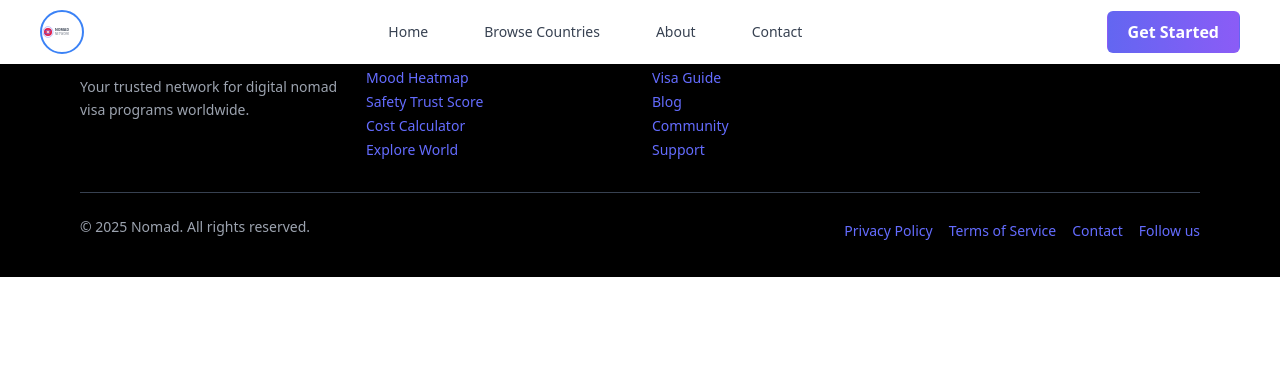
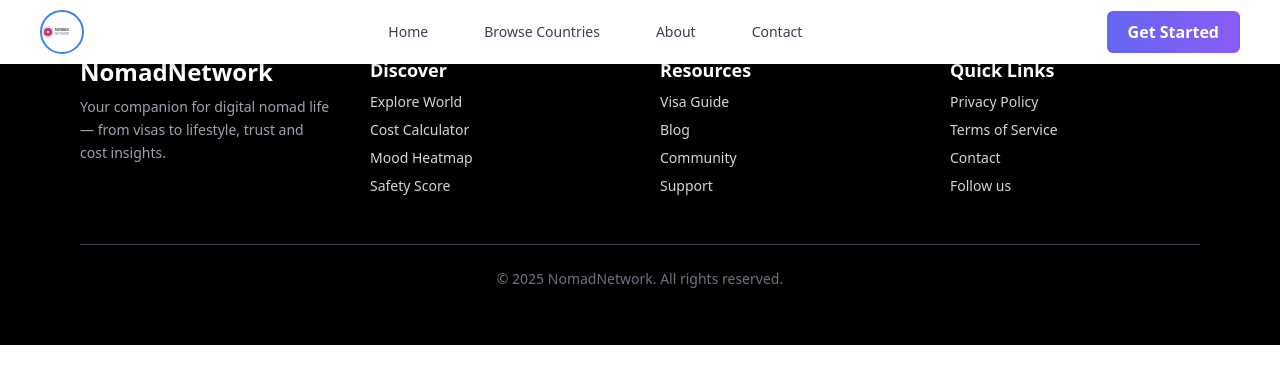
Before and after one commit to hmhlabzio/Nomad, a React (Vite) app: page /city/1 in a window 1280 px wide. Shown: the top 384 px of the page. Built offline with nearby package versions, Linux system fonts and the light colour scheme.

Commit message:
Updated Hero section and Footer section abd added Filter section in home page

```diff
--- a/src/components/CityPreview.jsx
+++ b/src/components/CityPreview.jsx
@@ -312,6 +312,137 @@ function CityPreview({ onFeedbackSubmit }) {
           padding-bottom: 0.4rem;
         }
       `}</style>
+      <section className="filter-section">
+  <div className="filter-toolbar">
+    <span className="filter-label">🔍 Filters:</span>
+
+    <select className="filter-dropdown">
+      <option>All Regions</option>
+      <option>Europe</option>
+      <option>Asia</option>
+      <option>Americas</option>
+      <option>Africa</option>
+    </select>
+
+    <select className="filter-dropdown">
+      <option>Cost of Living</option>
+      <option>Low to High</option>
+      <option>High to Low</option>
+    </select>
+
+    <select className="filter-dropdown">
+      <option>Internet Speed</option>
+      <option>Fastest First</option>
+      <option>Slowest First</option>
+    </select>
+
+    <select className="filter-dropdown">
+      <option>Visa Duration</option>
+      <option>Short to Long</option>
+      <option>Long to Short</option>
+    </select>
+
+    <button className="filter-button search">Search</button>
+    <button className="filter-button reset">Reset</button>
+  </div>
+
+  <style>{`
+    .filter-section {
+      width: 100%;
+      background-color: #f8fafc;
+      padding: 0.75rem 0.5rem;
+      margin-top: 0rem;
+    }
+      .section-title {
+          font-size: 2rem;
+          font-weight: bold;
+          margin-bottom: 1rem;
+          color: black; /* Add this line */
+        }
+
+    .filter-toolbar {
+      display: flex;
+      flex-wrap: wrap;
+      align-items: center;
+      justify-content: center;
+      gap: 1rem;
+      max-width: 1400px;
+      margin: auto;
+      padding: 0 1rem;
+    }
+
+    .filter-label {
+      font-weight: 600;
+      font-size: 1rem;
+      color: #0f172a;
+      white-space: nowrap;
+    }
+
+    .filter-dropdown {
+      flex: 1 1 160px;
+      padding: 0.55rem 0.75rem;
+      border-radius: 8px;
+      border: 1px solid #cbd5e1;
+      font-size: 1rem;
+      background-color: white;
+      color: #0f172a;
+      transition: border-color 0.3s;
+    }
+
+    .filter-dropdown:focus {
+      border-color: #2563eb;
+      outline: none;
+      box-shadow: 0 0 0 2px rgba(37, 99, 235, 0.2);
+    }
+
+    .filter-button {
+      padding: 0.55rem 1.2rem;
+      border-radius: 8px;
+      font-size: 0.95rem;
+      font-weight: 600;
+      border: none;
+      cursor: pointer;
+      transition: background-color 0.3s, transform 0.2s;
+    }
+
+    .filter-button.search {
+      background-color: #2563eb;
+      color: white;
+    }
+
+    .filter-button.search:hover {
+      background-color: #1d4ed8;
+      transform: translateY(-1px);
+    }
+
+    .filter-button.reset {
+      background-color: #e2e8f0;
+      color: #1e293b;
+    }
+
+    .filter-button.reset:hover {
+      background-color: #cbd5e1;
+      transform: translateY(-1px);
+    }
+
+    @media (max-width: 640px) {
+      .filter-toolbar {
+        flex-direction: column;
+        align-items: stretch;
+      }
+
+      .filter-button {
+        width: 100%;
+      }
+        .container {
+  margin: 1rem auto; /* reduced from 2rem */
+  padding: 0 1rem;
+}
+
+    }
+  `}</style>
+</section>
+
       <div id="popular-cities" className="container">
         <h2 className="section-title">Popular Cities for Digital Nomads</h2>
         <div className="city-grid">
--- a/src/components/Footer.jsx
+++ b/src/components/Footer.jsx
@@ -4,65 +4,53 @@ function Footer({ onContactClick }) {
   const navigate = useNavigate();
 
   return (
-    <footer className="bg-black text-white px-20 py-8"> {/* Reduced py-12 to py-8 */}
-      <div className="max-w-6xl mx-auto grid grid-cols-2 lg:grid-cols-4 gap-6"> {/* Changed to 4 columns */}
-        {/* About Section */}
-        <div id="about-section" className="col-span-2 lg:col-span-1"> {/* Adjusted column span */}
-          <h3 className="text-2xl font-bold mb-3">NomadNetwork</h3>
-          <p className="text-gray-400 text-sm leading-relaxed">
-            Your trusted network for digital nomad visa programs worldwide.
+    <footer className="bg-black text-gray-300 px-6 sm:px-10 lg:px-20 py-14">
+      <div className="max-w-7xl mx-auto grid grid-cols-1 sm:grid-cols-2 lg:grid-cols-4 gap-10">
+
+        {/* About */}
+        <div>
+          <h3 className="text-2xl font-bold text-white mb-2">NomadNetwork</h3>
+          <p className="text-sm leading-relaxed text-gray-400">
+            Your companion for digital nomad life — from visas to lifestyle, trust and cost insights.
           </p>
         </div>
 
-
-        {/* Nomad Insights */}
+        {/* Discover */}
         <div>
-          <h4 className="text-white font-semibold mb-3">Nomad Insights</h4>
-          <ul className="text-gray-400 text-sm space-y-1">
-            <li>
-              <a onClick={() => navigate('/mood-heatmap')} className="hover:text-white cursor-pointer">
-                Mood Heatmap
-              </a>
-            </li>
-            <li>
-              <a onClick={() => navigate('/safety-score')} className="hover:text-white cursor-pointer">
-                Safety Trust Score
-              </a>
-            </li>
-            <li>
-              <a onClick={() => navigate('/cost-calculator')} className="hover:text-white cursor-pointer">
-                Cost Calculator
-              </a>
-            </li>
-            <li>
-              <a onClick={() => navigate('/explore-world')} className="hover:text-white cursor-pointer">
-                Explore World
-              </a>
-            </li>
+          <h4 className="text-white font-semibold text-lg mb-2">Discover</h4>
+          <ul className="text-sm space-y-2">
+            <li className="cursor-pointer hover:text-indigo-400 transition" onClick={() => navigate('/explore-world')}>Explore World</li>
+            <li className="cursor-pointer hover:text-indigo-400 transition" onClick={() => navigate('/cost-calculator')}>Cost Calculator</li>
+            <li className="cursor-pointer hover:text-indigo-400 transition" onClick={() => navigate('/mood-heatmap')}>Mood Heatmap</li>
+            <li className="cursor-pointer hover:text-indigo-400 transition" onClick={() => navigate('/safety-score')}>Safety Score</li>
           </ul>
         </div>
 
         {/* Resources */}
         <div>
-          <h4 className="text-white font-semibold mb-3">Resources</h4>
-          <ul className="text-gray-400 text-sm space-y-1">
-            <li><a href="#" className="hover:text-white">Visa Guide</a></li>
-            <li><a href="#" className="hover:text-white">Blog</a></li>
-            <li><a href="#" className="hover:text-white">Community</a></li>
-            <li><a href="#" className="hover:text-white">Support</a></li>
+          <h4 className="text-white font-semibold text-lg mb-2">Resources</h4>
+          <ul className="text-sm space-y-2">
+            <li className="hover:text-indigo-400 cursor-pointer transition">Visa Guide</li>
+            <li className="hover:text-indigo-400 cursor-pointer transition">Blog</li>
+            <li className="hover:text-indigo-400 cursor-pointer transition">Community</li>
+            <li className="hover:text-indigo-400 cursor-pointer transition">Support</li>
+          </ul>
+        </div>
+
+        {/* Quick Links */}
+        <div>
+          <h4 className="text-white font-semibold text-lg mb-2">Quick Links</h4>
+          <ul className="text-sm space-y-2">
+            <li className="hover:text-indigo-400 cursor-pointer transition">Privacy Policy</li>
+            <li className="hover:text-indigo-400 cursor-pointer transition">Terms of Service</li>
+            <li className="hover:text-indigo-400 cursor-pointer transition" onClick={onContactClick}>Contact</li>
+            <li className="hover:text-indigo-400 cursor-pointer transition">Follow us</li>
           </ul>
         </div>
       </div>
 
-      {/* Bottom section - unchanged */}
-      <div className="mt-8 border-t border-gray-700 pt-6 text-sm flex flex-col md:flex-row justify-between items-center text-gray-400">
-        <p>© 2025 Nomad. All rights reserved.</p>
-        <div className="flex gap-4 mt-3 md:mt-0">
-          <a href="#" className="hover:text-white">Privacy Policy</a>
-          <a href="#" className="hover:text-white">Terms of Service</a>
-          <a onClick={onContactClick} className="hover:text-white cursor-pointer">Contact</a>
-          <a href="#" className="hover:text-white">Follow us</a>
-        </div>
+      <div className="mt-12 border-t border-gray-700 pt-6 text-center text-sm text-gray-500">
+        © 2025 NomadNetwork. All rights reserved.
       </div>
     </footer>
   );
--- a/src/components/Hero.jsx
+++ b/src/components/Hero.jsx
@@ -2,87 +2,71 @@ import React from 'react';
 
 function Hero() {
   const scrollToPopularCities = () => {
-    const popularCitiesSection = document.getElementById('popular-cities');
-    if (popularCitiesSection) {
-      popularCitiesSection.scrollIntoView({ behavior: 'smooth' });
+    const section = document.getElementById('popular-cities');
+    if (section) {
+      section.scrollIntoView({ behavior: 'smooth' });
     }
   };
 
   return (
-    <div className="hero-container">
-      <h1 className="hero-title">Explore Cities Smarter</h1>
+    <section className="hero-banner">
+      <h1 className="hero-title">
+        Find your next country to work remotely with a Digital Nomad Visa.
+      </h1>
       <p className="hero-subtitle">
-        AI-powered companion for digital nomads 🌍✨
+        Smart tools & global insights for modern nomads 🌍✨
       </p>
-      <button
-        onClick={scrollToPopularCities}
-        className="hero-button"
-      >
-        🔍 Start Exploring
+      <button onClick={scrollToPopularCities} className="hero-button">
+        🌐 Browse Countries
       </button>
 
 <style>{`
-        .hero-container {
+  .hero-banner {
     width: 100%;
+    padding: 2rem 1rem;
+    background: linear-gradient(to right,rgb(165, 198, 233),rgb(111, 177, 224),rgb(11, 134, 223));
     text-align: center;
-          padding-top: 3rem;
-          padding-bottom: 5rem;
-          background-color: wheat;
-        }
-
-        @media (min-width: 600px) {
-          .hero-container {
-            padding-top: 5rem;
-            padding-bottom: 5rem;
-          }
+    margin-top: 80px; /* 👈 this ensures it starts just below the sticky header */
   }
 
   .hero-title {
-          font-size: 2.25rem;
-          font-weight: bold;
-          color: #0f172a; /* slate-900 */
-          max-width: 48rem;
-          margin-left: auto;
-          margin-right: auto;
+    font-size: 1.8rem;
+    font-weight: 700;
+    color: #0f172a;
+    max-width: 1000px;
+    margin: 0 auto 0.8rem;
   }
 
-        @media (min-width: 600px) {
+  @media (min-width: 768px) {
     .hero-title {
-            font-size: 3.75rem;
+      font-size: 2.4rem;
     }
   }
 
   .hero-subtitle {
-          margin-top: 1rem;
-          font-size: 1.125rem;
-          color: #4b5563; /* gray-600 */
-        }
-
-        @media (min-width: 600px) {
-          .hero-subtitle {
-            font-size: 1.25rem;
-          }
+    font-size: 1rem;
+    color: #4b5563;
+    margin-bottom: 1.5rem;
   }
 
   .hero-button {
-          margin-top: 1.5rem;
-          background-color: #0f172a; /* slate-900 */
+    background-color: #0f172a;
     color: white;
-          padding: 0.75rem 1.5rem;
-          border-radius: 9px;
+    padding: 0.6rem 1.25rem;
+    border-radius: 8px;
     font-weight: 600;
-          border: 2px solid #0ea5e9; /* sky-500 */
+    border: 2px solid #0ea5e9;
+    transition: all 0.3s ease;
     cursor: pointer;
-          transition: all 0.3s ease;
   }
 
   .hero-button:hover {
-          background-color: #0ea5e9; /* sky-500 */
-          color: white;
+    background-color: #0ea5e9;
     border-color: #0ea5e9;
   }
 `}</style>
-    </div>
+
+    </section>
   );
 }
 
```
Lines whose indentation alone changed are shown as unchanged.
